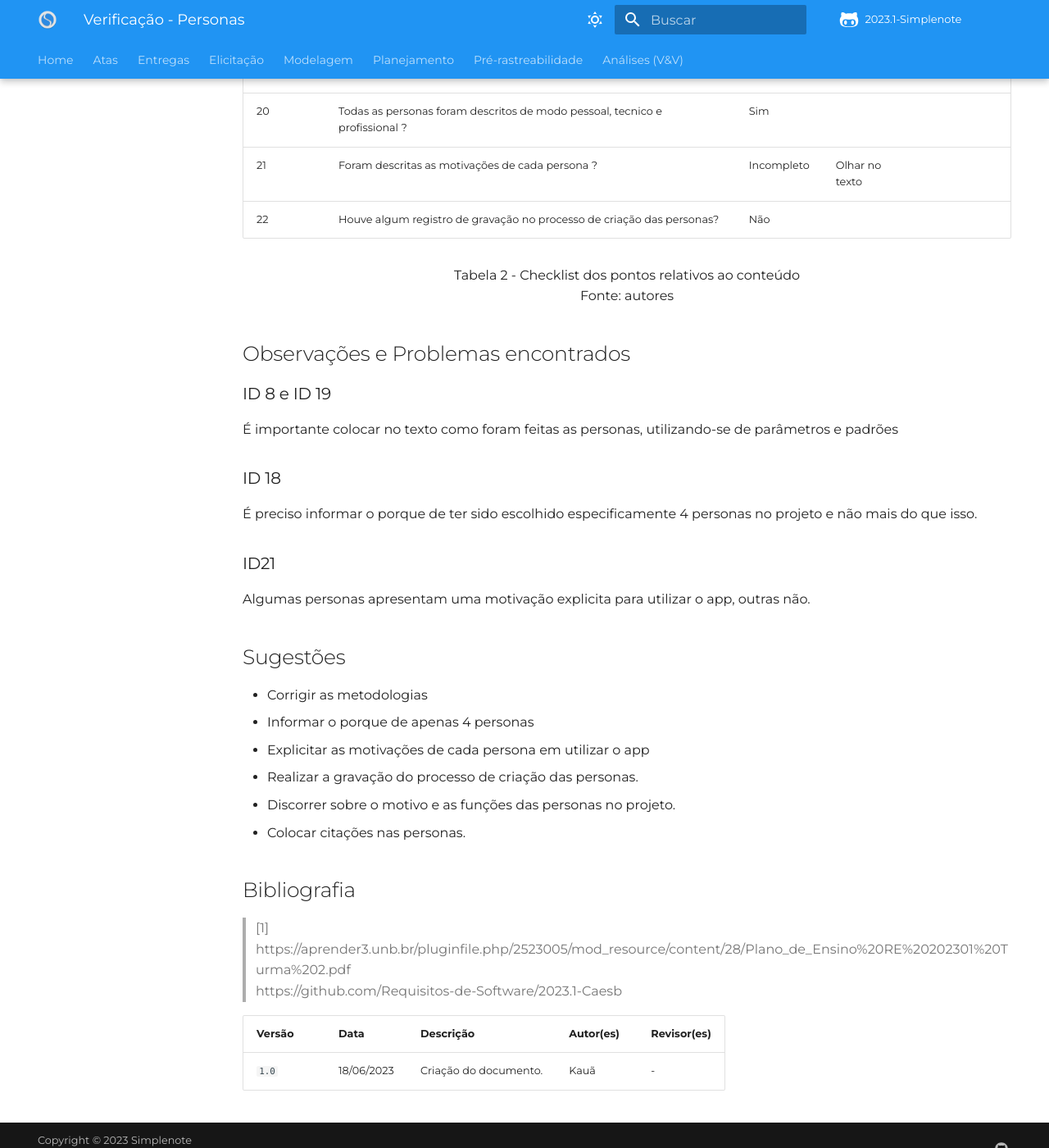
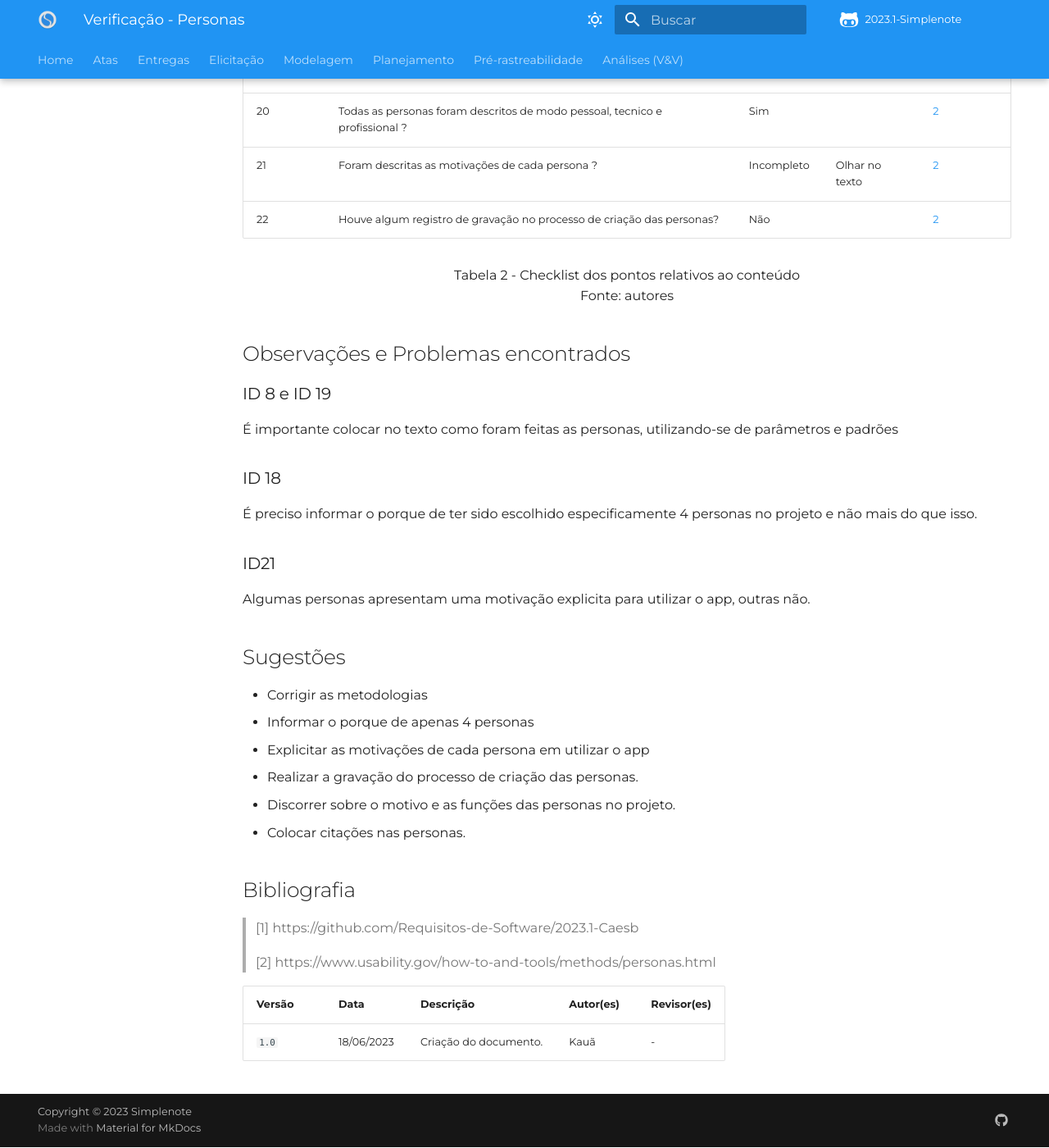
Before and after one commit to Requisitos-de-Software/2023.1-Simplenote, an MkDocs documentation site: the page built from docs/Analise-Grupo5/Elicitação/Personas.md, in a window 1280 px wide and 1400 px high, scrolled down 2054 px. Shown: the whole window at 82% size. Built offline with MkDocs 1.6.1 and Material for MkDocs 9.7.7, drawn with Linux system fonts in a browser that asks for light colours; some web fonts are replaced; comment, search, counter and statistics services are not loaded.

Commit message:
Update Personas.md

```diff
--- a/docs/Analise-Grupo5/Elicitação/Personas.md
+++ b/docs/Analise-Grupo5/Elicitação/Personas.md
@@ -14,7 +14,7 @@
 
 Também temos o campo "Observação", um campo no qual pode ser feito algum comentário a respeito da questão em específico. Posteriormente, neste mesmo documento, pode-se encontrar uma sessão na qual serão sumarizados todos os problemas do artefacto em estudo e outra nos quais se encontram as sugestões de soluções dos mesmos.
 
-Foi utilizada a *checklist* de verificação elaborada pelo Grupo 4 ([Caesb](https://requisitos-de-software.github.io/2023.1-Caesb/Verificacao/Grupo5/Entrega1/Entrega1/)) para definir parte dos itens da *checklist* deste artefato. Os itens do Grupo 4 que foram acatados estão referenciados para o documento de verificação elaborado e também possuem respaldo em algum documento da bibliografia usada na elaboração do *checklist*
+Foi utilizada a *checklist* de verificação elaborada pelo Grupo 4 ([Caesb](https://requisitos-de-software.github.io/2023.1-Caesb/Verificacao/Grupo5/Entrega2)) para definir parte dos itens da *checklist* deste artefato. Os itens do Grupo 4 que foram acatados estão referenciados para o documento de verificação elaborado e também possuem respaldo em algum documento da bibliografia usada na elaboração do *checklist*
 
 ## Checklist de documento
 Para avaliação do documento em aspectos formais e tecnicos, foi criado a tabela 1. Segue:
@@ -35,21 +35,21 @@
 
 | ID  | Descrição | Avaliação | Observação |Referências|
 | --- | --------- | --------- | ---------- |-----------|
-| 08  | As metodologias do texto definem de forma condizente as formas e os métodos que o grupo realizou o artefato? | Não | Olhar no texto ||
-| 09  | É informado o motivo de se ter personas no projeto? | Não |||
-| 10  | É mostrado como as personas serão usadas no projeto?| Não |||
-| 11  | A persona foi definida usando o perfil de usuário?| Sim |||
-| 12  | A persona é um personagem fictício?| Incompleto |||
-| 13  | A persona primária representa o público alvo?| Sim |||
-| 14  | A persona apresentam as características esperadas? | Sim |||
-| 15  | A persona possui citações para melhor entendimento do que ela precisa? | Não |||
-| 16  | A persona é bem detalhada?| Sim |||
-| 17  | Foi definido um elenco de personas?| Sim |||
-| 18  | É informado o por que da quantidade de personas?| Não |||
-| 19  |  No texto é explicitado a metodologia utilizada pra criação das personas ?   |  Incompleto   |  Olhar no texto       ||
-| 20  |  Todas as personas foram descritos de modo pessoal, tecnico e profissional ? |    Sim  |        ||
-| 21  |  Foram descritas as motivações de cada persona ?                             |    Incompleto |     Olhar no texto   ||
-| 22  |  Houve algum registro de gravação no processo de criação das personas?       |   Não   |        ||
+| 08  | As metodologias do texto definem de forma condizente as formas e os métodos que o grupo realizou o artefato? | Não | Olhar no texto |[1](#ancora1) |
+| 09  | É informado o motivo de se ter personas no projeto? | Não ||[1](#ancora1) |
+| 10  | É mostrado como as personas serão usadas no projeto?| Não ||[1](#ancora1) |
+| 11  | A persona foi definida usando o perfil de usuário?| Sim ||[1](#ancora1) |
+| 12  | A persona é um personagem fictício?| Incompleto ||[1](#ancora1) |
+| 13  | A persona primária representa o público alvo?| Sim ||[1](#ancora1) |
+| 14  | A persona apresentam as características esperadas? | Sim ||[1](#ancora1) |
+| 15  | A persona possui citações para melhor entendimento do que ela precisa? | Não ||[1](#ancora1) |
+| 16  | A persona é bem detalhada?| Sim ||[1](#ancora1) |
+| 17  | Foi definido um elenco de personas?| Sim ||[1](#ancora1) |
+| 18  | É informado o por que da quantidade de personas?| Não ||[1](#ancora1)|
+| 19  |  No texto é explicitado a metodologia utilizada pra criação das personas ?   |  Incompleto   |  Olhar no texto       |[2](#ancora2)|
+| 20  |  Todas as personas foram descritos de modo pessoal, tecnico e profissional ? |    Sim  |        |[2](#ancora2)|
+| 21  |  Foram descritas as motivações de cada persona ?                             |    Incompleto |     Olhar no texto   |[2](#ancora2)|
+| 22  |  Houve algum registro de gravação no processo de criação das personas?       |   Não   |        |[2](#ancora2)|
 
 <p align="center"> Tabela 2 - Checklist dos pontos relativos ao conteúdo <br> Fonte: autores </p>
 
@@ -74,8 +74,9 @@
 
 ## Bibliografia
 
-> [1] https://aprender3.unb.br/pluginfile.php/2523005/mod_resource/content/28/Plano_de_Ensino%20RE%20202301%20Turma%202.pdf </br>
-https://github.com/Requisitos-de-Software/2023.1-Caesb
+> [1] https://github.com/Requisitos-de-Software/2023.1-Caesb
+>
+> [2] https://www.usability.gov/how-to-and-tools/methods/personas.html
 
 
 | Versão | Data       | Descrição             | Autor(es) | Revisor(es)        |
```
